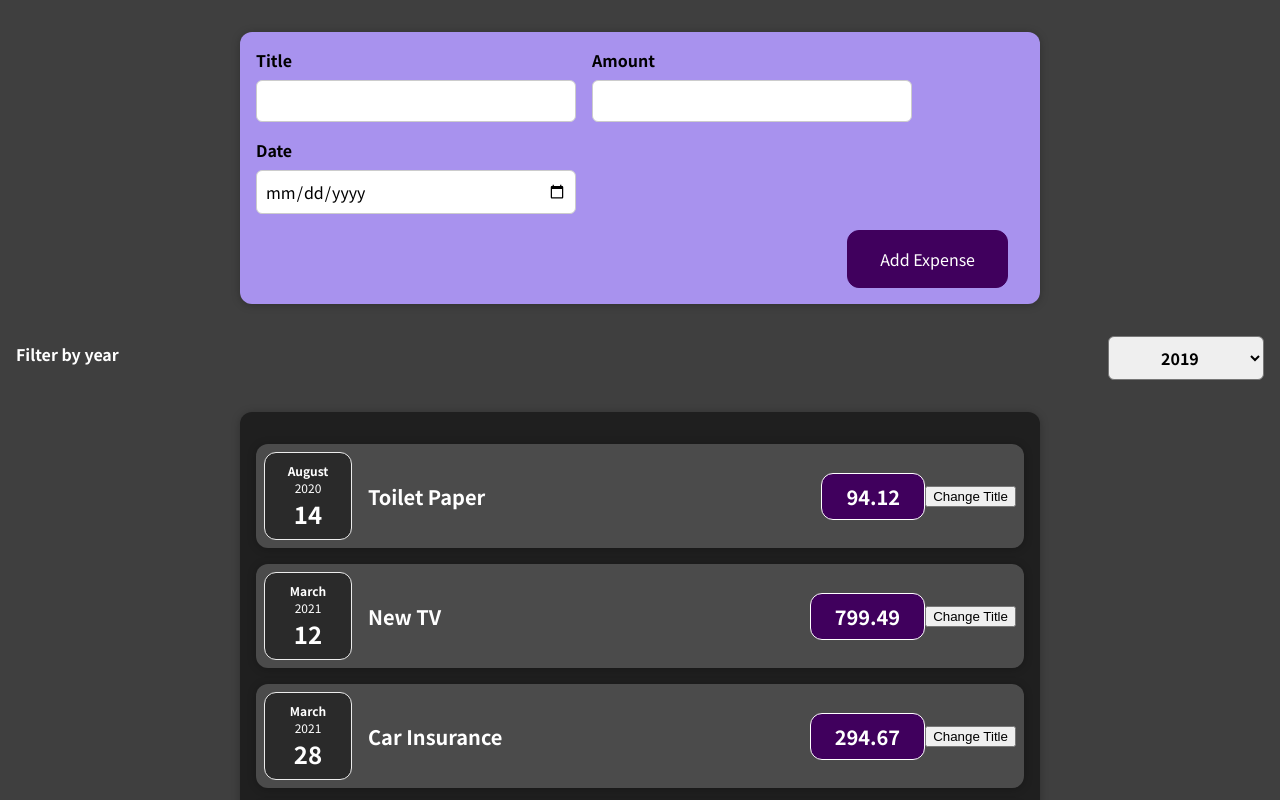
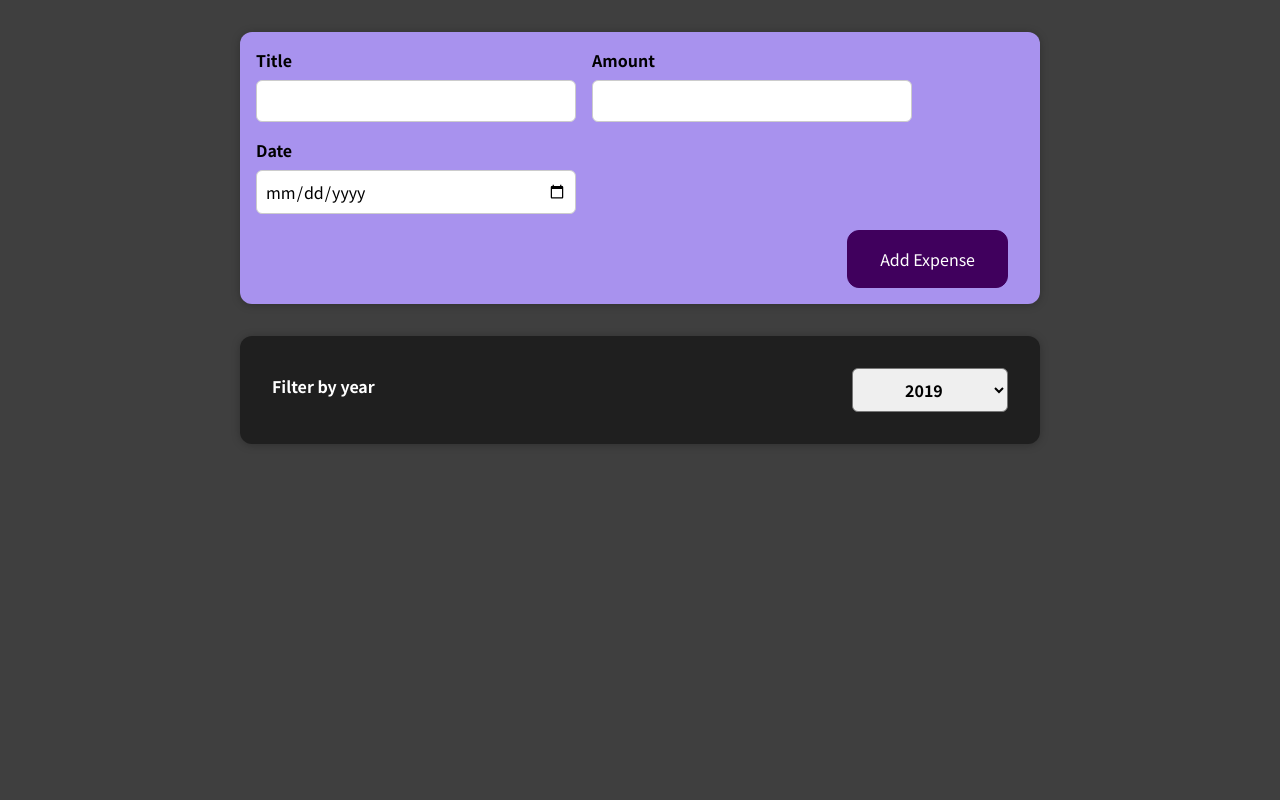
Before and after one commit to arjunmenonx1/react-expense-tracker, a React (Create React App) app: page / in a window 1280 px wide. Shown: the top 800 px of the page. Built offline with nearby package versions, Linux system fonts and the light colour scheme.

Commit message:
logic to filter items by year

```diff
--- a/src/App.js
+++ b/src/App.js
@@ -1,8 +1,9 @@
+import React, { useState } from "react";
+
 import Expenses from "./components/Expenses/Expenses";
 import NewExpense from "./components/NewExpense/NewExpense";
 
-const App = () => {
-  const expenses = [
+const DummyExpenses = [
   {
     id: "e1",
     title: "Toilet Paper",
@@ -24,15 +25,19 @@ const App = () => {
   },
 ];
 
+const App = () => {
+  const [expenses, setExpenses] = useState(DummyExpenses);
+
   const addExpenseHandler = (expense) => {
-    console.log("In App.js");
-    console.log(expense);
+    setExpenses((prevExpenses) => {
+      return [expense, ...prevExpenses];
+    });
   };
 
   return (
     <div>
       <NewExpense onAddExpense={addExpenseHandler} />
-      <Expenses expenses={expenses} />
+      <Expenses items={expenses} />
     </div>
   );
 };
--- a/src/components/Expenses/ExpenseItem.js
+++ b/src/components/Expenses/ExpenseItem.js
@@ -1,24 +1,15 @@
-import { useState } from "react";
-
 import "./ExpenseItem.css";
 import Card from "../UI/Card";
 import ExpenseDate from "./ExpenseDate";
 
 const ExpenseItem = (props) => {
-  const [title, SetTitle] = useState(props.title);
-
-  const clickHandler = () => {
-    SetTitle("Updated!");
-  };
-
   return (
     <Card className="expense-item">
       <ExpenseDate date={props.date} />
       <div className="expense-item__description">
-        <h2>{title}</h2>
+        <h2>{props.title}</h2>
       </div>
       <div className="expense-item__price">{props.amount}</div>
-      <button onClick={clickHandler}>Change Title</button>
     </Card>
   );
 };
--- a/src/components/Expenses/Expenses.js
+++ b/src/components/Expenses/Expenses.js
@@ -5,37 +5,31 @@ import ExpenseItem from "./ExpenseItem";
 import ExpensesFilter from "./ExpensesFilter";
 
 const Expenses = (props) => {
-  const [changedYear, setChangedYear] = useState("2019");
+  const [filteredYear, setFilteredYear] = useState("2019");
 
-  const saveYearHandler = (newYear) => {
-    console.log(newYear);
-    setChangedYear(newYear);
+  const filteredList = props.items.filter(
+    (item) => filteredYear === JSON.stringify(item.date.getFullYear())
+  );
+
+  const filterChangeHandler = (selectedYear) => {
+    setFilteredYear(selectedYear);
   };
 
   return (
     <div>
-      <ExpensesFilter highlight={changedYear} onChangeYear={saveYearHandler} />
       <Card className="expenses">
-        <ExpenseItem
-          title={props.expenses[0].title}
-          amount={props.expenses[0].amount}
-          date={props.expenses[0].date}
+        <ExpensesFilter
+          selected={filteredYear}
+          onChangeFilter={filterChangeHandler}
         />
-        <ExpenseItem
-          title={props.expenses[1].title}
-          amount={props.expenses[1].amount}
-          date={props.expenses[1].date}
-        />
-        <ExpenseItem
-          title={props.expenses[2].title}
-          amount={props.expenses[2].amount}
-          date={props.expenses[2].date}
-        />
-        <ExpenseItem
-          title={props.expenses[3].title}
-          amount={props.expenses[3].amount}
-          date={props.expenses[3].date}
-        />
+        {filteredList.map((expense) => (
+          <ExpenseItem
+            key={expense.id}
+            title={expense.title}
+            amount={expense.amount}
+            date={expense.date}
+          />
+        ))}
       </Card>
     </div>
   );
--- a/src/components/Expenses/ExpensesFilter.js
+++ b/src/components/Expenses/ExpensesFilter.js
@@ -3,15 +3,15 @@ import React from "react";
 import "./ExpensesFilter.css";
 
 const ExpensesFilter = (props) => {
-  const yearChangeHandler = (event) => {
-    props.onChangeYear(event.target.value);
+  const dropdownChangeHandler = (event) => {
+    props.onChangeFilter(event.target.value);
   };
 
   return (
     <div className="expenses-filter">
       <div className="expenses-filter__control">
         <label>Filter by year</label>
-        <select value={props.highlight} onChange={yearChangeHandler}>
+        <select value={props.selected} onChange={dropdownChangeHandler}>
           <option value="2022">2022</option>
           <option value="2021">2021</option>
           <option value="2020">2020</option>
```
Lines whose indentation alone changed are shown as unchanged.
